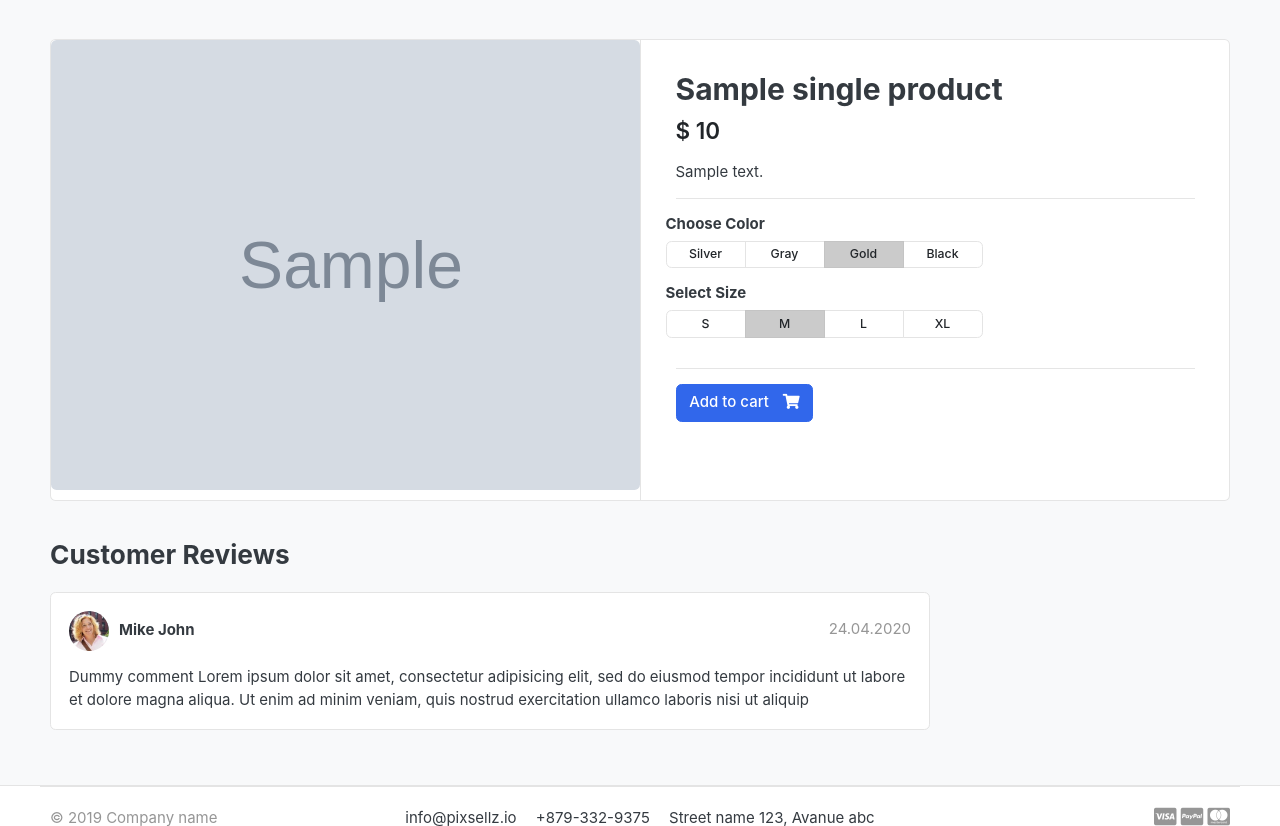
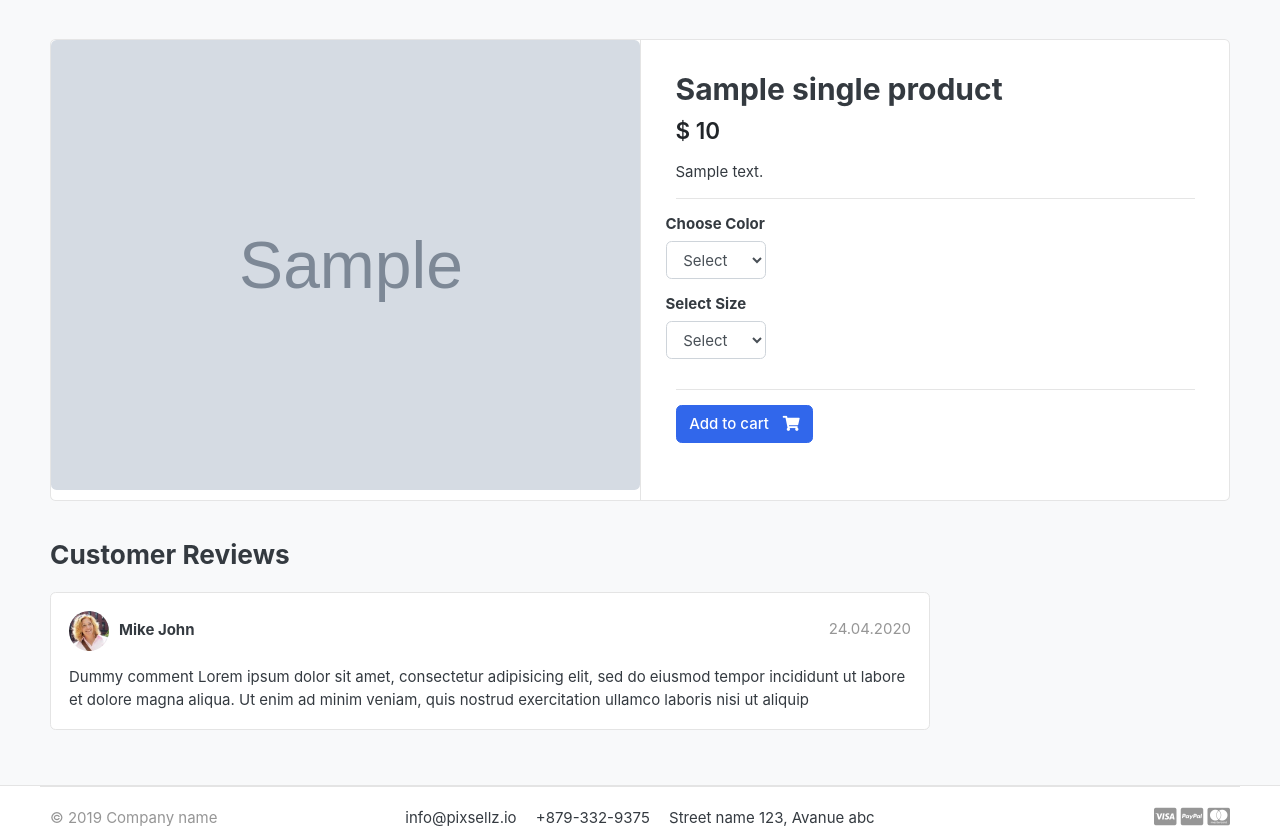
Before and after one commit to alokbindd/StyloKart, a Django app: template templates/store/product_detail.html in a window 1280 px wide. Shown: the part 119-945 px from the top of the page. Run offline with Django 3.2, Linux system fonts and the light colour scheme; the template is opened without the code that fills it: most values are stand-ins (such as "Sample title", 1, 10 or a date in 2020); grey boxes marked "Sample" are stand-in pictures; some libraries are stand-ins or nearby versions; some web fonts are replaced.

Commit message:
`Updated product detail page to use select dropdowns for color and size options`

```diff
--- a/templates/store/product_detail.html
+++ b/templates/store/product_detail.html
@@ -2,21 +2,23 @@
 
 <section class="section-content padding-y bg">
   <div class="container">
-
     <!-- ============================ COMPONENT 1 ================================= -->
     <div class="card">
       <div class="row no-gutters">
         <aside class="col-md-6">
           <article class="gallery-wrap">
             <div class="img-big-wrap">
-	   <a href="#"><img src="{{ single_product.product_images.url }}"></a>
-	</div> <!-- img-big-wrap.// -->
-
-</article> <!-- gallery-wrap .end// -->
+              <a href="#"
+                ><img src="{{ single_product.product_images.url }}"
+              /></a>
+            </div>
+            <!-- img-big-wrap.// -->
+          </article>
+          <!-- gallery-wrap .end// -->
         </aside>
         <main class="col-md-6 border-left">
+          <form action="{% url 'add_cart' single_product.id %}" method="get">
             <article class="content-body">
-
               <h2 class="title">{{ single_product.product_name }}</h2>
 
               <div class="mb-3">
@@ -25,100 +27,99 @@
 
               <p>{{ single_product.description }}</p>
 
-
-<hr>
+              <hr />
               <div class="row">
                 <div class="item-option-select">
                   <h6>Choose Color</h6>
-			<div class="btn-group btn-group-sm btn-group-toggle" data-toggle="buttons">
-			  <label class="btn btn-light">
-			    <input type="radio" name="radio_color"> Silver
-			  </label>
-			  <label class="btn btn-light">
-			    <input type="radio" name="radio_color" > Gray
-			  </label>
-			  <label class="btn btn-light active">
-			    <input type="radio" name="radio_color checked"> Gold
-			  </label>
-			  <label class="btn btn-light">
-			    <input type="radio" name="radio_color"> Black
-			  </label>
+                  <select name="color" class="form-control" required>
+                    <option value="" selected disabled>Select</option>
+                    {% for i in single_product.variation_set.colors %}
+                    <option value="{{ i.variation_value | lower }}">
+                      {{i.variation_value | capfirst}}
+                    </option>
+                    {% endfor %}
+                  </select>
                 </div>
               </div>
-	</div> <!-- row.// -->
+              <!-- row.// -->
               <div class="row">
                 <div class="item-option-select">
                   <h6>Select Size</h6>
-			<div class="btn-group btn-group-sm btn-group-toggle" data-toggle="buttons">
-			  <label class="btn btn-light">
-			    <input type="radio" name="radio_color"> S
-			  </label>
-			  <label class="btn btn-light active">
-			    <input type="radio" name="radio_color" checked> M
-			  </label>
-			  <label class="btn btn-light">
-			    <input type="radio" name="radio_color"> L
-			  </label>
-			  <label class="btn btn-light">
-			    <input type="radio" name="radio_color"> XL
-			  </label>
+                  <select name="size" class="form-control" required>
+                    <option value="" selected disabled>Select</option>
+                    {% for i in single_product.variation_set.sizes %}
+                    <option value="{{ i.variation_value | lower }}">
+                      {{ i.variation_value | capfirst }}
+                    </option>
+                    {% endfor %}
+                  </select>
                 </div>
               </div>
-	</div> <!-- row.// -->
-	<hr>
+              <!-- row.//-->
+              <hr />
               {% if single_product.stock <= 0 %}
               <h5 class="text-danger">out of stock</h5>
+              {% else %} {% if in_cart %}
+              <a href="#" class="btn btn-success">
+                <span class="text">Added to cart</span>
+                <i class="fas fa-check"></i>
+              </a>
+              <a href="{% url 'cart' %}" class="btn btn-outline-primary">
+                <span class="text">view cart</span> <i class="fas fa-eye"></i>
+              </a>
               {% else %}
-		{% if in_cart %}
-		<a href="#" class="btn  btn-success"> <span class="text">Added to cart</span> <i class="fas fa-check"></i>  </a>
-		<a href="{% url 'cart' %}" class="btn  btn-outline-primary"> <span class="text">view cart</span> <i class="fas fa-eye"></i>  </a>
-		{% else %}
-		<a href="{% url 'add_cart' single_product.id %}" class="btn  btn-primary"> <span class="text">Add to cart</span> <i class="fas fa-shopping-cart"></i>  </a>
-		{% endif %}
-	{% endif %}
-	</article> <!-- product-info-aside .// -->
-		</main> <!-- col.// -->
-	</div> <!-- row.// -->
-</div> <!-- card.// -->
+              <button type="submit" class="btn btn-primary">
+                <span class="text">Add to cart</span>
+                <i class="fas fa-shopping-cart"></i>
+              </button>
+              {% endif %} {% endif %}
+            </article>
+          </form>
+          <!-- product-info-aside .// -->
+        </main>
+        <!-- col.// -->
+      </div>
+      <!-- row.// -->
+    </div>
+    <!-- card.// -->
     <!-- ============================ COMPONENT 1 END .// ================================= -->
 
-<br>
+    <br />
 
     <div class="row">
       <div class="col-md-9">
-
         <header class="section-heading">
-		<h3>Customer Reviews </h3>
-
+          <h3>Customer Reviews</h3>
         </header>
 
         <article class="box mb-3">
           <div class="icontext w-100">
-			<img src="{% static 'images/avatars/avatar1.jpg' %}" class="img-xs icon rounded-circle">
+            <img
+              src="{% static 'images/avatars/avatar1.jpg' %}"
+              class="img-xs icon rounded-circle"
+            />
             <div class="text">
               <span class="date text-muted float-md-right">24.04.2020 </span>
-				<h6 class="mb-1">Mike John </h6>
-
+              <h6 class="mb-1">Mike John</h6>
             </div>
-		</div> <!-- icontext.// -->
+          </div>
+          <!-- icontext.// -->
           <div class="mt-3">
             <p>
-				Dummy comment Lorem ipsum dolor sit amet, consectetur adipisicing elit, sed do eiusmod
-				tempor incididunt ut labore et dolore magna aliqua. Ut enim ad minim veniam,
-				quis nostrud exercitation ullamco laboris nisi ut aliquip
+              Dummy comment Lorem ipsum dolor sit amet, consectetur adipisicing
+              elit, sed do eiusmod tempor incididunt ut labore et dolore magna
+              aliqua. Ut enim ad minim veniam, quis nostrud exercitation ullamco
+              laboris nisi ut aliquip
             </p>
           </div>
         </article>
-
-
-
-	</div> <!-- col.// -->
-</div> <!-- row.// -->
-
-
-</div> <!-- container .//  -->
+      </div>
+      <!-- col.// -->
+    </div>
+    <!-- row.// -->
+  </div>
+  <!-- container .//  -->
 </section>
 <!-- ========================= SECTION CONTENT END// ========================= -->
 
-
 {% endblock %}
```
Lines whose indentation alone changed are shown as unchanged.
